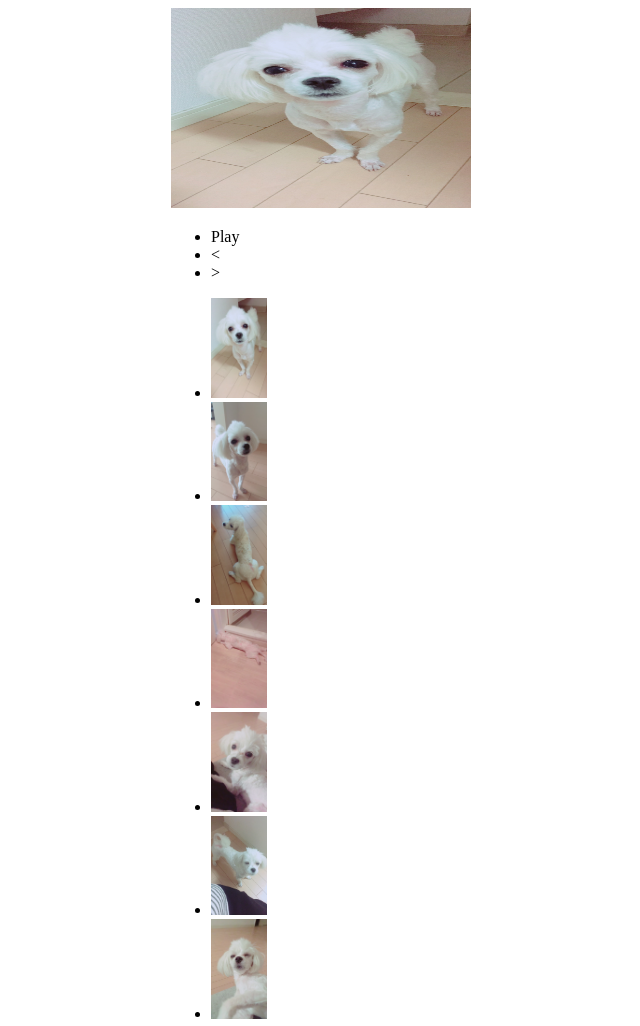
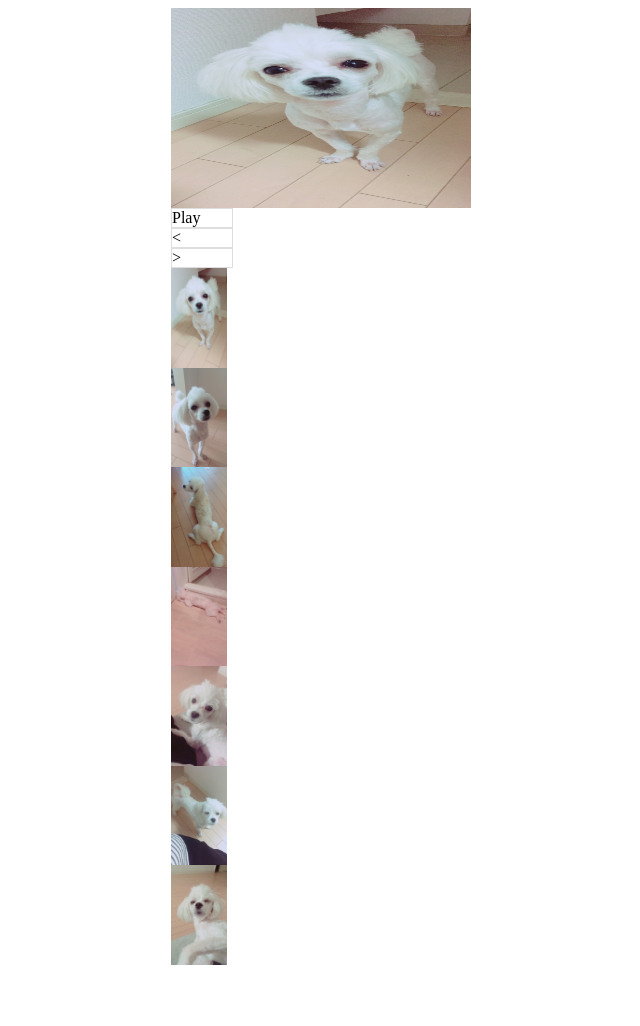
Before and after one commit to kenta-matsuzaki/js_lesson6_slideshow, a plain HTML site: page index.html in a window 1280 px wide. Shown: the whole page, without its empty margins (319-959 px from the left). After the commit the page ends 973 px from the top, so only its background shows below. Drawn offline with Linux system fonts and the light colour scheme.

Commit message:
Update styles.css

```diff
--- a/css/styles.css
+++ b/css/styles.css
@@ -3,11 +3,28 @@
   margin: 0 auto;
 }
 
+ul {
+  list-style: none;
+  padding: 0;
+  margin: 0;
+}
+
+main {
+  background: pink;
+}
+
 main img {
   width: 300px;
   height: 200px;
+  vertical-align: bottom;
+}
+
+nav li {
+  width: 60px;
+  border: 1px solid #dedede;
 }
 
 .thumnails img {
   width: 56px;
+  vertical-align: bottom;
 }
```
